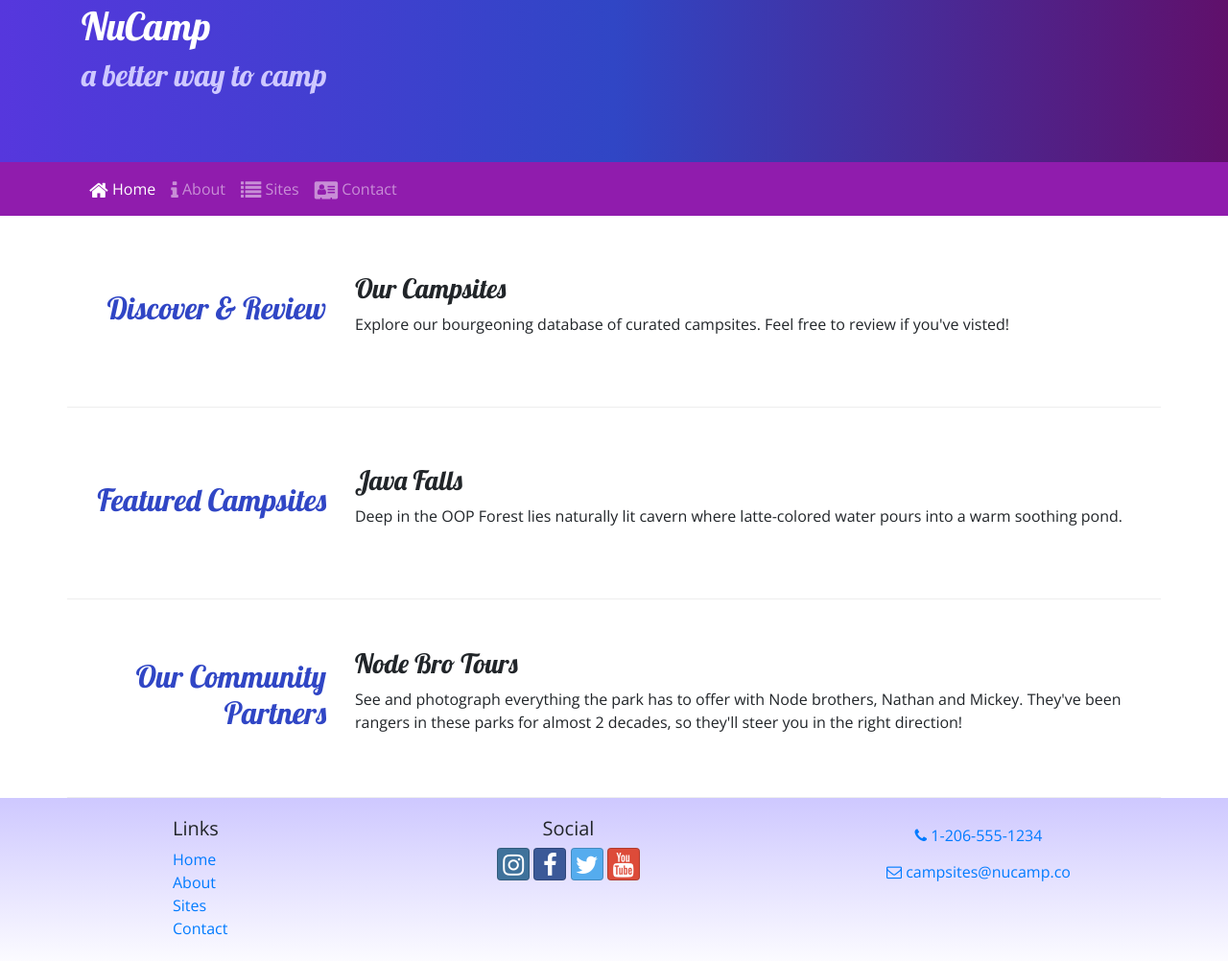
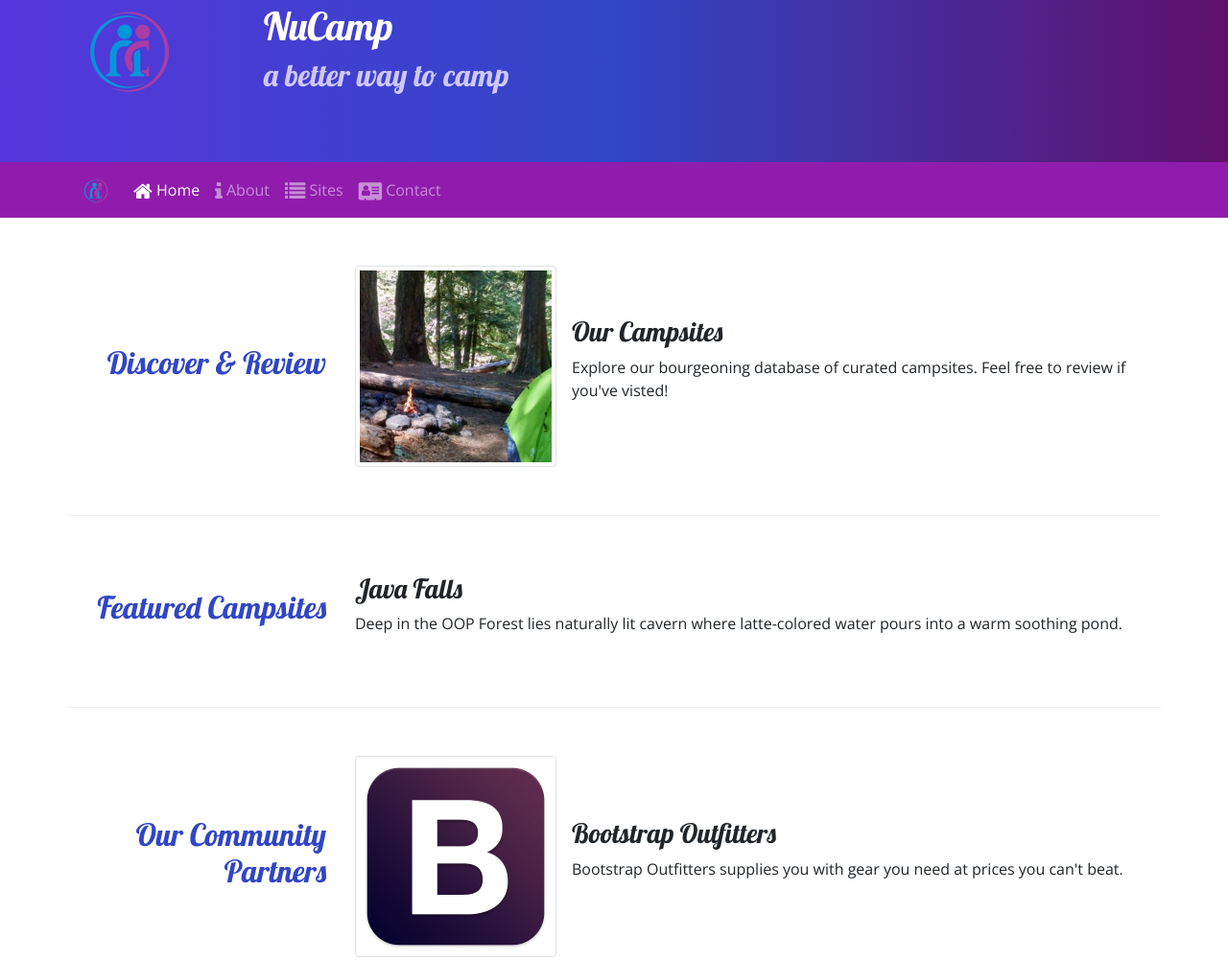
Before and after one commit to clydiscope/bootstrap_playground, a website: page index.html in a window 1280 px wide. Shown: the part 61-1063 px from the top of the page at 96% size. Drawn offline with nearby package versions, Linux system fonts and the light colour scheme.

Commit message:
adds images and media

```diff
--- a/index.html
+++ b/index.html
@@ -25,6 +25,9 @@
         <!--fluid rounds off the edges-->
         <div class="container">
             <div class="row">
+                <div class="col-4 col-sm-3 col-md-2 align-self-center">
+                    <img src="img/logo.png" class="img-fluid" />
+                </div>
                 <div class="col">
                     <h1> NuCamp </h1>
                     <h2> a better way to camp </h2>
@@ -36,7 +39,8 @@
     <!--For adding the icons in the navbar, you can use either <i>(what Font Awesome prefers for brevity) or <span> (what is more semantically correct) -->
     <nav class="navbar navbar-expand-sm navbar-dark sticky-top">
         <div class="container">
-            <button class="navbar-toggler ml-auto" type="button" data-toggle="collapse" data-target="#nucampNavbar">
+            <a class="navbar-brand" href="#"> <img src="img/logo.png" height="30" width="30" /> </a>
+            <button class="navbar-toggler" type="button" data-toggle="collapse" data-target="#nucampNavbar">
                 <span class="navbar-toggler-icon">  </span>
             </button>
             <div class="collapse navbar-collapse" id="nucampNavbar">
@@ -64,8 +68,13 @@
                 <h2 class="text-sm-right">Discover & Review</h2>
             </div>
             <div class="col">
-                <h3> Our Campsites </h3>
-                <p class="d-none d-sm-block"> Explore our bourgeoning database of curated campsites. Feel free to review if you've visted! </p>
+                <div class="media">
+                    <img class="d-flex mr-3 img-thumbnail" src="img/breadcrumb-trail-thumb.jpg" alt="Breadcrumb Trail" />
+                    <div class="media-body align-self-center">
+                        <h3> Our Campsites </h3>
+                        <p class="d-none d-sm-block"> Explore our bourgeoning database of curated campsites. Feel free to review if you've visted! </p>
+                    </div>
+                </div>
             </div>
         </div>
 
@@ -84,8 +93,13 @@
                 <h2 class="text-sm-right">Our Community Partners</h2>
             </div>
             <div class="col">
-                <h3>Node Bro Tours</h3>
-                <p class="d-none d-sm-block"> See and photograph everything the park has to offer with Node brothers, Nathan and Mickey. They've been rangers in these parks for almost 2 decades, so they'll steer you in the right direction! </p>
+                <div class="media">
+                    <img class="d-flex mr-3 img-thumbnail" src="img/bootstrap-thumb.png" alt="Bootstrap Outfitters" />
+                    <div class="media-body align-self-center">
+                        <h3>Bootstrap Outfitters</h3>
+                        <p class="d-none d-sm-block"> Bootstrap Outfitters supplies you with gear you need at prices you can't beat. </p>
+                    </div>
+                </div>
             </div>
         </div>
     </div>
```
Also changed, not shown: aboutus.html (+9 -8 lines), contactus.html (+5 -1 lines), img/bootstrap-thumb.png (added), img/breadcrumb-trail-thumb.jpg (added), img/breadcrumb-trail.jpg (added), img/chrome-river-thumb.jpg (added), img/chrome-river.jpg (added), img/logo.png (added), img/react-lake-thumb.jpg (added), img/react-lake.jpg (added).
